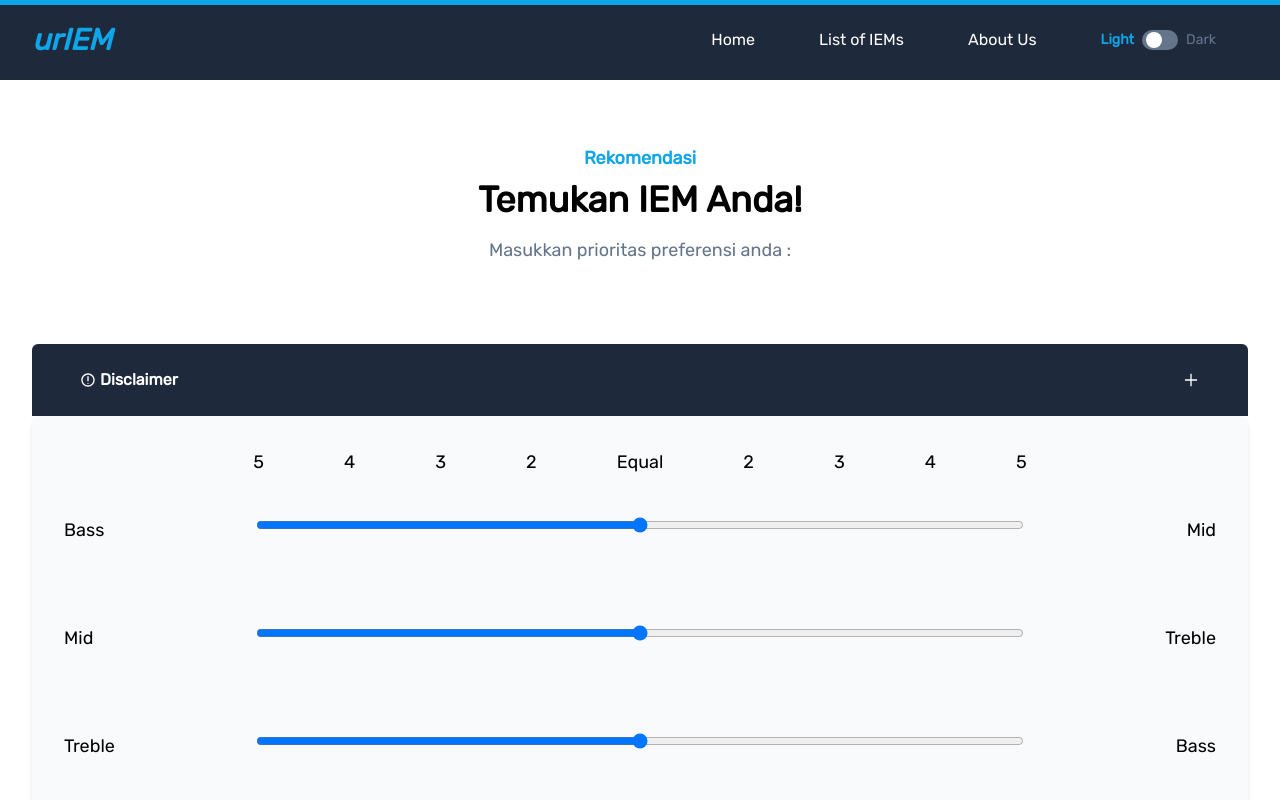
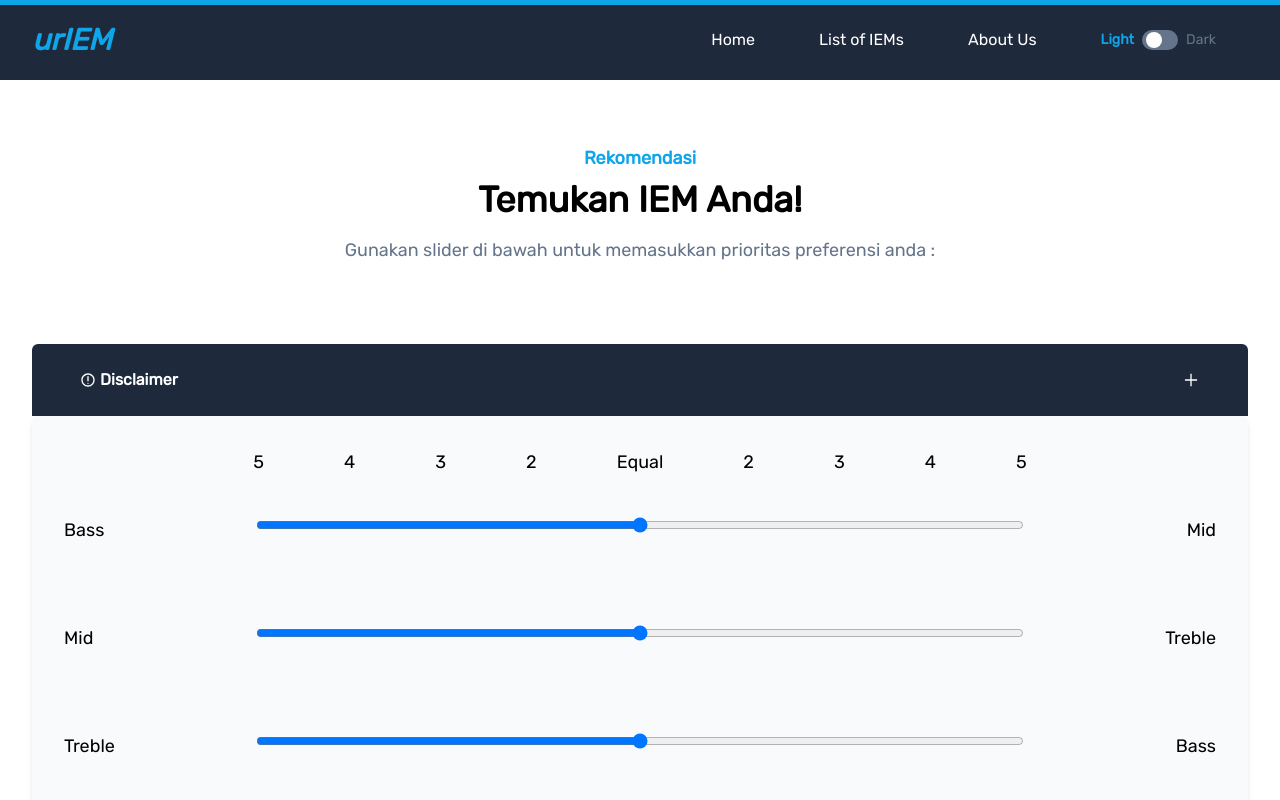
Before and after one commit to umarhaqi9/skripsi-umarhaqi, a Next.js app: page /recommend in a window 1280 px wide. Shown: the top 800 px of the page. Built offline with nearby package versions, Linux system fonts and the light colour scheme.

Commit message:
Update recommend.js

```diff
--- a/pages/recommend.js
+++ b/pages/recommend.js
@@ -551,7 +551,7 @@ export default function IEMRecommend() {
                   <h4 className='font-semibold text-lg text-sky-500 mb-2'>Rekomendasi</h4>
                   <h2 className='font-bold text-black dark:text-white text-4xl mb-4'>Temukan IEM Anda!</h2>
                   <p className='font-medium text-slate-500 dark:text-slate-300 md:text-lg'>
-                  Masukkan prioritas preferensi anda :
+                  Gunakan slider di bawah untuk memasukkan prioritas preferensi anda :
                   </p>
                 </div>
               </div>
```
